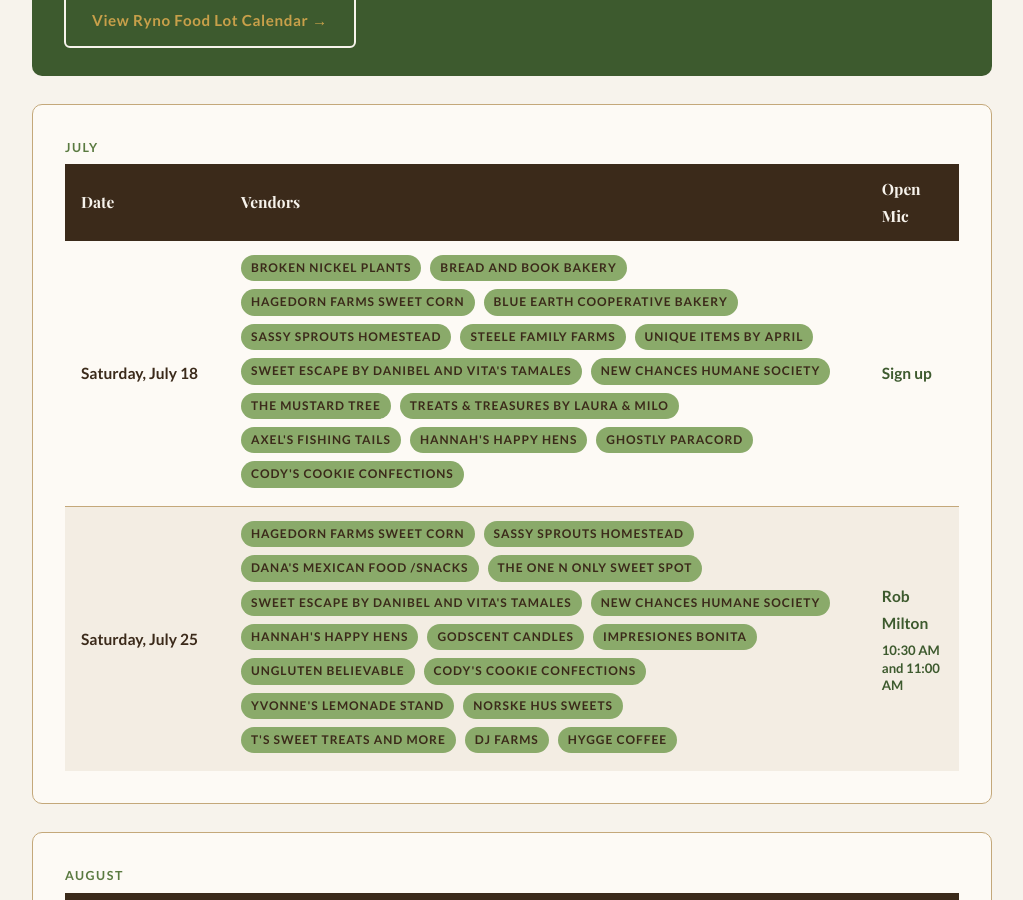
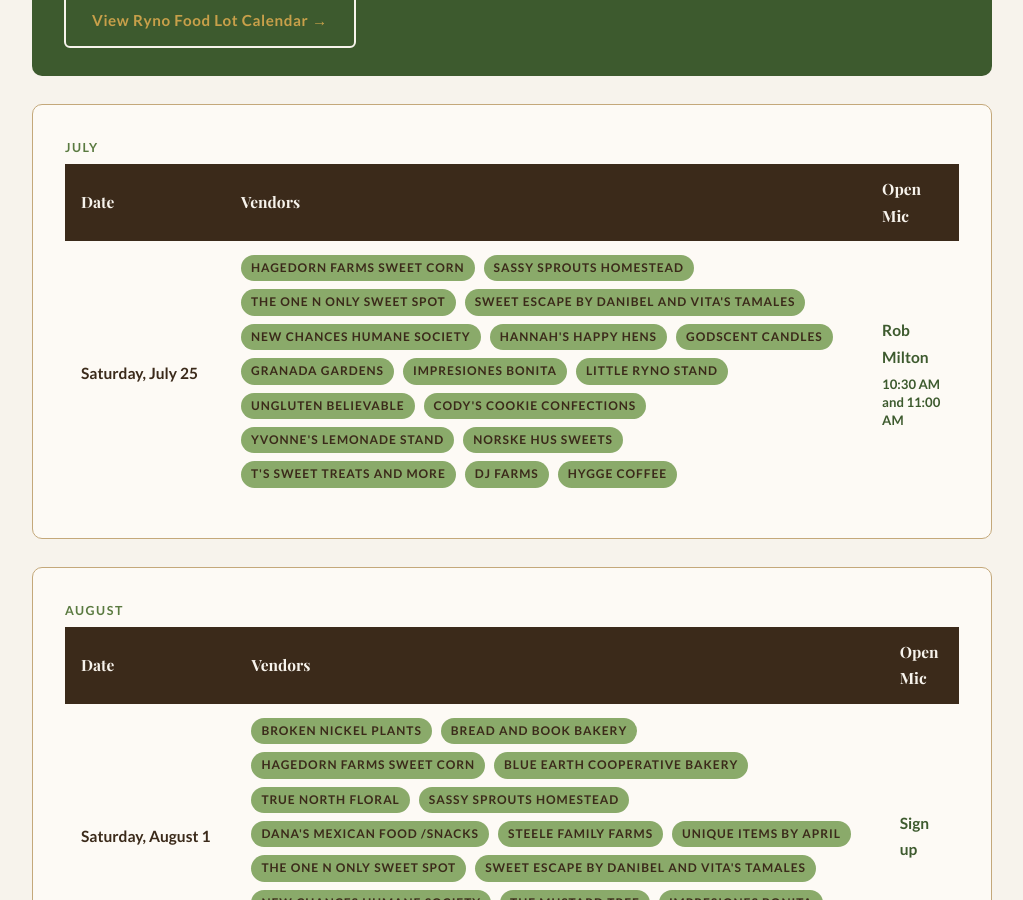
Before and after one commit to blueearthcommunitymarket/blueearthcommunitymarket.github.io, a Jekyll site: the page built from calendar/index.html, in a window 1280 px wide and 900 px high, scrolled down 436 px. Shown: the whole window, without its empty margins (128-1151 px from the left). Built offline with Jekyll 4.4.1, drawn with Linux system fonts in a browser that asks for light colours; some web fonts are replaced.

Commit message:
Update July market and food truck calendars

```diff
--- a/calendar/index.html
+++ b/calendar/index.html
@@ -28,38 +28,18 @@
             </thead>
             <tbody>
                 <tr>
-                    <td class="market-date">Saturday, July 18</td>
-                    <td>
-                        <span class="tag">Broken Nickel Plants</span>
-                        <span class="tag">Bread and Book Bakery</span>
-                        <span class="tag">Hagedorn Farms Sweet Corn</span>
-                        <span class="tag">Blue Earth Cooperative Bakery</span>
-                        <span class="tag">Sassy Sprouts Homestead</span>
-                        <span class="tag">Steele Family Farms</span>
-                        <span class="tag">Unique Items by April</span>
-                        <span class="tag">Sweet Escape by Danibel and Vita's Tamales</span>
-                        <span class="tag">New Chances Humane Society</span>
-                        <span class="tag">The Mustard Tree</span>
-                        <span class="tag">Treats &amp; Treasures by Laura &amp; Milo</span>
-                        <span class="tag">Axel's Fishing Tails</span>
-                        <span class="tag">Hannah's Happy Hens</span>
-                        <span class="tag">Ghostly Paracord</span>
-                        <span class="tag">Cody's Cookie Confections</span>
-                    </td>
-                    <td><a href="/open-mic/" class="openmic-link">Sign up</a></td>
-                </tr>
-                <tr>
                     <td class="market-date">Saturday, July 25</td>
                     <td>
                         <span class="tag">Hagedorn Farms Sweet Corn</span>
                         <span class="tag">Sassy Sprouts Homestead</span>
-                        <span class="tag">Dana's Mexican Food /Snacks</span>
                         <span class="tag">The One N Only Sweet Spot</span>
                         <span class="tag">Sweet Escape by Danibel and Vita's Tamales</span>
                         <span class="tag">New Chances Humane Society</span>
                         <span class="tag">Hannah's Happy Hens</span>
                         <span class="tag">GodScent Candles</span>
+                        <span class="tag">Granada Gardens</span>
                         <span class="tag">Impresiones Bonita</span>
+                        <span class="tag">Little Ryno Stand</span>
                         <span class="tag">UnGluten Believable</span>
                         <span class="tag">Cody's Cookie Confections</span>
                         <span class="tag">Yvonne's Lemonade Stand</span>
--- a/ryno-food-lot/index.html
+++ b/ryno-food-lot/index.html
@@ -226,12 +226,6 @@
                 <tr><th style="width:130px;">Date</th><th style="width:100px;">Day</th><th>Food Truck</th></tr>
             </thead>
             <tbody>
-                <tr><td class="race-date">July 13</td><td>Monday</td><td><span class="tag"><a href="https://www.facebook.com/share/1AquB7sxYj/?mibextid=wwXIfr" target="_blank" rel="noopener" style="color:inherit;text-decoration:none;">Kris Tacos ↗</a></span></td></tr>
-                <tr><td class="race-date">July 14</td><td>Tuesday</td><td><span class="tag"><a href="https://www.facebook.com/share/1CZyABySqK/?mibextid=wwXIfr" target="_blank" rel="noopener" style="color:inherit;text-decoration:none;">Cheezers ↗</a></span></td></tr>
-                <tr><td class="race-date">July 15</td><td>Wednesday</td><td><span class="tag"><a href="https://www.facebook.com/share/18GUPLUwMf/?mibextid=wwXIfr" target="_blank" rel="noopener" style="color:inherit;text-decoration:none;">2 Sisters Eatery ↗</a></span> <span style="font-size:0.8rem;color: var(--brown-dark);font-weight:700;">11am to 6pm</span></td></tr>
-                <tr><td class="race-date">July 17</td><td>Friday</td><td><span class="tag"><a href="https://www.facebook.com/share/1AquB7sxYj/?mibextid=wwXIfr" target="_blank" rel="noopener" style="color:inherit;text-decoration:none;">Kris Tacos ↗</a></span></td></tr>
-                <tr style="background: var(--green-light);"><td class="race-date special-event">July 18</td><td>Saturday</td><td><span class="tag"><a href="https://www.facebook.com/share/1CZyABySqK/?mibextid=wwXIfr" target="_blank" rel="noopener" style="color:inherit;text-decoration:none;">Cheezers ↗</a></span> <span style="font-size:0.8rem;color: var(--brown-dark);font-weight:700;">🎸 Live Music: Blue Dirt Road</span></td></tr>
-                <tr><td class="race-date">July 20</td><td>Monday</td><td><span class="tag"><a href="https://www.facebook.com/share/1AquB7sxYj/?mibextid=wwXIfr" target="_blank" rel="noopener" style="color:inherit;text-decoration:none;">Kris Tacos ↗</a></span></td></tr>
                 <tr><td class="race-date">July 21</td><td>Tuesday</td><td><span class="tag"><a href="https://www.facebook.com/share/1CZyABySqK/?mibextid=wwXIfr" target="_blank" rel="noopener" style="color:inherit;text-decoration:none;">Cheezers ↗</a></span></td></tr>
                 <tr><td class="race-date">July 24</td><td>Friday</td><td><span class="tag"><a href="https://www.facebook.com/share/1AquB7sxYj/?mibextid=wwXIfr" target="_blank" rel="noopener" style="color:inherit;text-decoration:none;">Kris Tacos ↗</a></span></td></tr>
                 <tr style="background: var(--green-light);"><td class="race-date special-event">July 25</td><td>Saturday</td><td><span class="tag">Gordo's Tacos</span> <span style="font-size:0.8rem;color: var(--brown-dark);font-weight:700;">Food truck, 10am to 7pm</span></td></tr>
--- a/vendor-spotlight/index.html
+++ b/vendor-spotlight/index.html
@@ -217,7 +217,7 @@
             <div class="section-label">Prepared Food</div>
             <h2>Dana's Mexican Food /Snacks</h2>
             <div class="market-frequency">
-                <span class="frequency-badge freq-next">Next market: July 25</span>
+                <span class="frequency-badge freq-none">Not currently scheduled</span>
             </div>
             <p>Dana's Mexican Food /Snacks brings tortas, hot dogs, fruit cups, Mexican pinwheels, sodas, water, and other ready-to-eat favorites to the market.</p>
             <div class="pills" style="margin-top: 12px;">
@@ -336,7 +336,7 @@
             <div class="section-label">Farm Fresh Produce</div>
             <h2>Granada Gardens</h2>
             <div class="market-frequency">
-                <span class="frequency-badge freq-none">Not currently scheduled</span>
+                <span class="frequency-badge freq-next">Next market: July 25</span>
             </div>
             <p>Granada Gardens is a self-serve honor system produce stand that stays set up at the market every day through the end of the season, offering fresh seasonal vegetables right in Blue Earth.</p>
             <div class="pills" style="margin-top: 12px;">
@@ -471,7 +471,7 @@
             <div class="section-label">Market Hub &amp; Kids</div>
             <h2>Little Ryno Stand</h2>
             <div class="market-frequency">
-                <span class="frequency-badge freq-none">Not currently scheduled</span>
+                <span class="frequency-badge freq-next">Next market: July 25</span>
             </div>
             <p>Coffee, water, popcorn, peanuts, BECM merch, and DIY crafts from the Myers girls. The pink shed is Grand Central Station for all market questions. First aid kit available here too.</p>
             <div class="pills" style="margin-top: 12px;">
```
Also changed, not shown: vendor-spotlight/index.md (+3 -3 lines).
